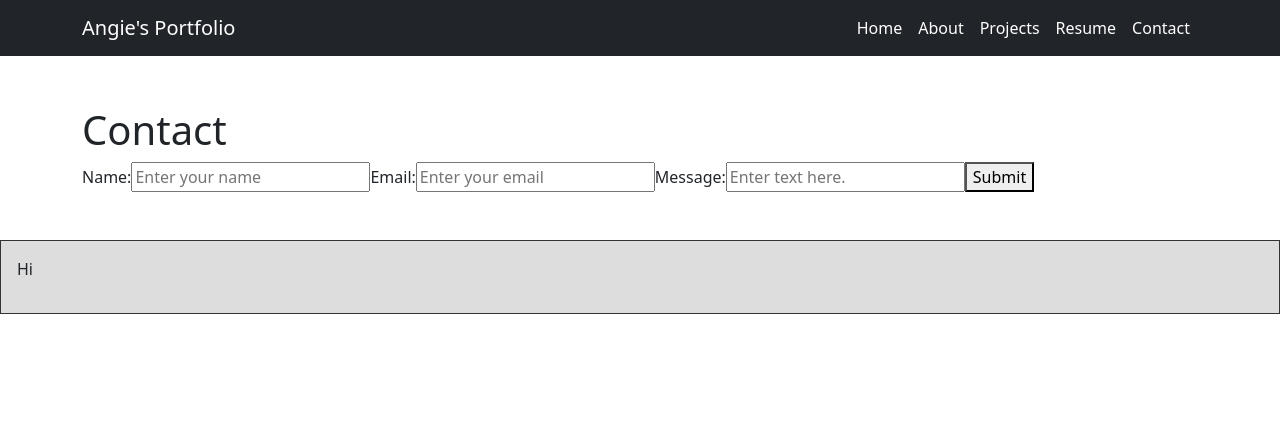
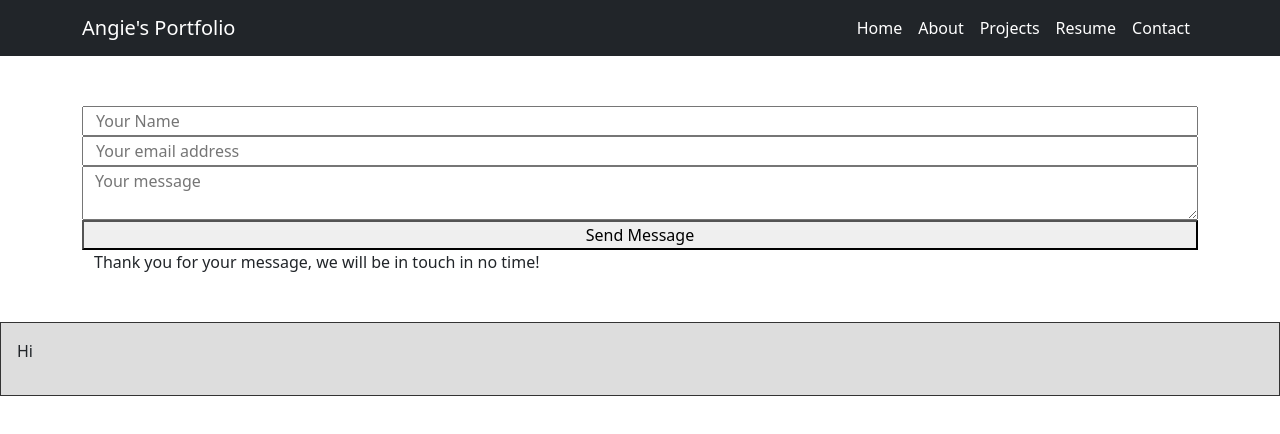
Before and after one commit to angelagola-ko/Portfolio-2022, a React (Create React App) app in the folder my-app/: page /contact in a window 1280 px wide. Shown: the top 434 px of the page. Built offline with nearby package versions, Linux system fonts and the light colour scheme.

Commit message:
Contact form is working

```diff
--- a/my-app/src/pages/Contact.js
+++ b/my-app/src/pages/Contact.js
@@ -1,61 +1,119 @@
 import { motion, useAnimation } from "framer-motion";
 import { useInView } from "react-intersection-observer";
 import { useEffect } from "react";
+import React, { useState } from 'react'
+import emailjs from 'emailjs-com';
+//  require('dotenv').config();
 
-const boxVariant = {
-  visible: { opacity: 1, scale: 1, transition: { duration: 0.5 } },
-  hidden: { opacity: 0, scale: 0 }
-};
 
-const Contact = ({ num }) => {
 
-  const control = useAnimation();
-  const [ref, inView] = useInView();
+const Contact = () => {
+  const [name, setName] = useState('');
+  const [email, setEmail] = useState('');
+  const [message, setMessage] = useState('');
+  const [emailSent, setEmailSent] = useState(false);
 
-  useEffect(() => {
-    if (inView) {
-      control.start("visible");
+
+  const submit = () => {
+    if (name && email && message) {
+        const serviceId = 'service_6j6kpw9';
+        const templateId = 'template_arxzovq';
+        const userId = 'DXIANG8HTMzfP5ftc';
+        const templateParams = {
+            name,
+            email,
+            message
+        };
+
+        emailjs.send(serviceId, templateId, templateParams, userId)
+            .then(response => console.log(response))
+            .then(error => console.log(error));
+
+        setName('');
+        setEmail('');
+        setMessage('');
+        setEmailSent(true);
     } else {
-      control.start("hidden");
+        alert('Please fill in all fields.');
     }
-  }, [control, inView]);
+}
 
   return (
-    <motion.div
-      className="box"
-      ref={ref}
-      variants={boxVariant}
-      initial="hidden"
-      animate={control}
-    >
-      <h1 color="primary">Contact</h1>
-      <form>
-        <label>
-          Name:
-          <input type="text" name="name" placeholder="Enter your name" />
-        </label>
-        <label>
-          Email:
-          <input type="email" email="email" placeholder="Enter your email" />
-        </label>
-        <label>
-          Message:
-          <input type="text" message="message" placeholder="Enter text here." />
-        </label>
-       <button>Submit</button>
-
-      </form>
-
-
-    </motion.div>
+    <div>
+  <div className="section">
+                <div className="container">
+                    <div className="row">
+      <input type="text" placeholder="Your Name" value={name} onChange={e => setName(e.target.value)} />
+      <input type="email" placeholder="Your email address" value={email} onChange={e => setEmail(e.target.value)} />
+      <textarea placeholder="Your message" value={message} onChange={e => setMessage(e.target.value)}></textarea>
+      <button onClick={submit}>Send Message</button>
+      <span className={emailSent ? 'visible' : null}>Thank you for your message, we will be in touch in no time!</span>
+    </div>
+    </div>
+    </div>
+    </div>
   );
 };
 
-export default function App() {
-  return (
-    <div className="App">
-      <Contact />
+export default Contact;
 
-    </div>
-  );
-}
+
+
+
+// const boxVariant = {
+//   visible: { opacity: 1, scale: 1, transition: { duration: 0.5 } },
+//   hidden: { opacity: 0, scale: 0 }
+// };
+
+// const Contact = ({ num }) => {
+
+//   const control = useAnimation();
+//   const [ref, inView] = useInView();
+
+//   useEffect(() => {
+//     if (inView) {
+//       control.start("visible");
+//     } else {
+//       control.start("hidden");
+//     }
+//   }, [control, inView]);
+
+//   return (
+//     <motion.div
+//       className="box"
+//       ref={ref}
+//       variants={boxVariant}
+//       initial="hidden"
+//       animate={control}
+//     >
+//       <h1 color="primary">Contact</h1>
+//       <form>
+//         <label>
+//           Name:
+//           <input type="text" name="name" placeholder="Enter your name" />
+//         </label>
+//         <label>
+//           Email:
+//           <input type="email" email="email" placeholder="Enter your email" />
+//         </label>
+//         <label>
+//           Message:
+//           <input type="text" message="message" placeholder="Enter text here." />
+//         </label>
+//        <button>Submit</button>
+
+//       </form>
+
+
+//     </motion.div>
+//   );
+// };
+
+// export default function App() {
+//   return (
+//     <div className="App">
+//       <Contact />
+
+//     </div>
+//   );
+// }
--- a/my-app/src/pages/Resume/Resume.css
+++ /dev/null
@@ -1,4 +0,0 @@
-/* embed {
-    width: 100%;
-    height: 100vh;
-} */
--- a/my-app/src/pages/Resume/Resume.js
+++ b/my-app/src/pages/Resume/Resume.js
@@ -1,4 +1,3 @@
-import "./Resume.css";
 
 export default function Resume() {
     return (
```
